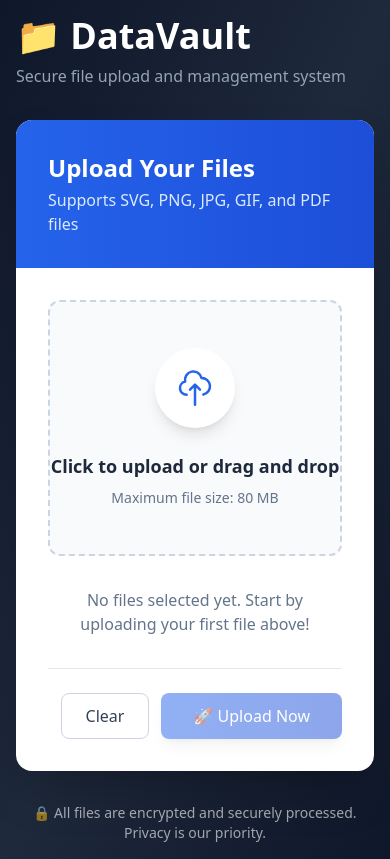
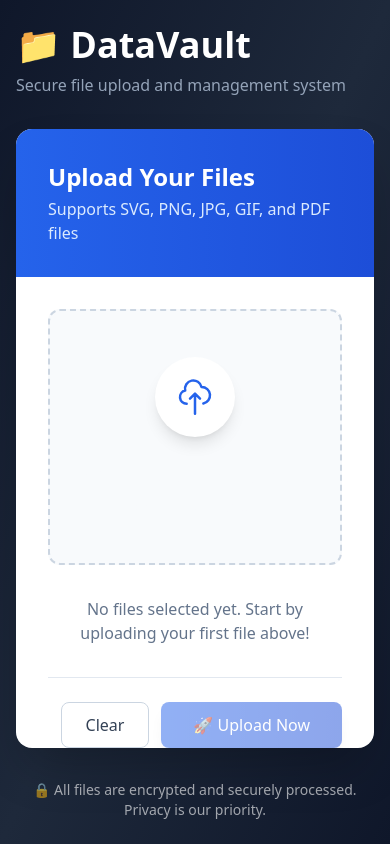
Before and after one commit to jofether/File-Upload-Dropzone, a React (Vite) app: page / in a window 390 px wide. Built offline with nearby package versions, Linux system fonts and the light colour scheme.

Commit message:
done with 10 bugs

```diff
--- a/src/App.jsx
+++ b/src/App.jsx
@@ -2,7 +2,8 @@ import React, { useState, useRef } from 'react';
 
 const StatCard = ({ icon, label, value, color }) => (
   <div className={`bg-gradient-to-br ${color} rounded-lg p-4 text-white shadow-lg transform hover:scale-105 transition-transform`}>
-    <div className="flex items-center justify-between">
+    {/* [BUG - LAYOUT] flex-col-reverse reverses card content layout [FIX] Remove -reverse */}
+    <div className="flex flex-col-reverse items-center justify-between">
       <div>
         <p className="text-sm opacity-90">{label}</p>
         <p className="text-2xl font-bold mt-1">{value}</p>
@@ -166,18 +167,20 @@ function App() {
 
       {/* Notification */}
       {notification && (
-        <div className={`fixed top-4 right-4 px-6 py-3 rounded-lg shadow-lg text-white font-medium animate-slide-in ${
+        <div className={`fixed top-4 right-4 px-6 py-3 rounded-lg shadow-lg text-white font-medium animate-slide-in z-10 ${
           notification.type === 'success' ? 'bg-green-500' :
           notification.type === 'error' ? 'bg-red-500' :
           'bg-blue-500'
         }`}>
+          {/* [BUG - LAYERS] z-10 too low, notification hidden behind elements [FIX] Change z-10 to z-50 */}
           {notification.message}
         </div>
       )}
 
       {/* Stats Dashboard */}
       {files.length > 0 && (
-        <div className="w-full max-w-6xl mb-8 grid grid-cols-1 md:grid-cols-3 gap-4 animate-fade-in">
+        <div className="w-full max-w-6xl mb-8 grid grid-cols-2 gap-4 animate-fade-in md:grid-cols-3">
+          {/* [BUG - TYPO] grid-cols-2 is invalid for 3 children (breaks responsive grid) [FIX] Use grid-cols-1 or grid-cols-3 */}
           <StatCard icon="📂" label="Total Files" value={files.length} color="from-blue-500 to-blue-600" />
           <StatCard icon="✅" label="Uploaded" value={uploadedCount} color="from-green-500 to-green-600" />
           <StatCard icon="💾" label="Total Size" value={formatFileSize(totalSize)} color="from-purple-500 to-purple-600" />
@@ -206,8 +209,9 @@ function App() {
               onDrop={handleDrop}
               onClick={() => fileInputRef.current?.click()}
             >
-              <div className="absolute inset-0 bg-gradient-to-r from-blue-400 to-blue-600 opacity-0 group-hover:opacity-5 transition-opacity"></div>
-              <div className="relative z-10 text-center">
+              <div className="absolute inset-0 bg-gradient-to-r from-blue-400 to-blue-600 opacity-0 group-hover:opacity-5 transition-opacity z-50"></div>
+              <div className="relative z-1 text-center">
+                {/* [BUG - LAYERS] z-50 on background and z-1 on content makes background appear on top [FIX] Change z-50 to z-0 on background, z-1 to z-10 on content */}
                 <div className="mb-6">
                   <div className="inline-flex items-center justify-center w-20 h-20 bg-white rounded-full shadow-lg group-hover:scale-110 transition-transform">
                     <svg className="w-10 h-10 text-blue-600" fill="none" stroke="currentColor" viewBox="0 0 24 24">
@@ -216,8 +220,10 @@ function App() {
                   </div>
                 </div>
 
-                <p className="text-lg font-semibold text-slate-800">Click to upload or drag and drop</p>
-                <p className="text-sm text-slate-500 mt-2">Maximum file size: 80 MB</p>
+                <p className="text-lg font-semibold text-slate-50">Click to upload or drag and drop</p>
+                {/* [BUG - COLOR/CONTRAST] text-slate-50 (white) on light bg-slate-50 background makes text invisible [FIX] Change to text-slate-800 */}
+                <p className="text-sm text-slate-50 mt-2">Maximum file size: 80 MB</p>
+                {/* [BUG - SPACING] mt-2 creates overlapping text with content above [FIX] Change mt-2 to mt-4 */}
               </div>
 
               <input
@@ -251,7 +257,8 @@ function App() {
 
                 <div className="space-y-2">
                   {files.map((fileItem, idx) => (
-                    <div key={fileItem.id} className="flex items-center gap-4 p-4 bg-slate-50 rounded-lg border border-slate-200 hover:border-blue-300 hover:bg-blue-50 transition-all group">
+                    <div key={fileItem.id} className="flex flex-col-reverse items-center gap-4 p-4 bg-slate-50 rounded-lg border border-slate-200 hover:border-blue-300 hover:bg-blue-50 transition-all group">
+                      {/* [BUG - LAYOUT] flex-col-reverse reverses file item row layout vertically [FIX] Remove -reverse, use flex-row instead */}
                       <div className="flex-shrink-0">
                         <FileTypeIcon type={fileItem.file.type} />
                       </div>
@@ -269,7 +276,8 @@ function App() {
                               style={{ width: `${uploadProgress[fileItem.id] || 0}%` }}
                             ></div>
                           </div>
-                          <span className="text-xs font-semibold text-slate-600 w-8 text-right">{uploadProgress[fileItem.id] || 0}%</span>
+                          <span className="text-xs font-semibold text-slate-100 w-8 text-right">{uploadProgress[fileItem.id] || 0}%</span>
+                          {/* [BUG - COLOR/CONTRAST] text-slate-100 on bg-slate-50 background creates very low contrast [FIX] Change to text-slate-700 */}
                         </div>
                       )}
 
@@ -302,7 +310,8 @@ function App() {
             )}
 
             {/* ACTION BUTTONS */}
-            <div className="mt-8 flex justify-between items-center gap-3 pt-6 border-t border-slate-200">
+            <div className="mt-8 flex justify-between items-center gap-3 pt-6 border-t border-slate-200 -mb-8">
+              {/* [BUG - SPACING] -mb-8 creates negative margin causing buttons to overlap footer [FIX] Remove negative margin, use mt-8 instead */}
               <div className="text-sm text-slate-500">
                 {files.length > 0 && `${files.length} file${files.length > 1 ? 's' : ''} ready`}
               </div>
--- a/src/index.css
+++ b/src/index.css
@@ -48,6 +48,8 @@
 body {
   @apply antialiased;
   background-attachment: fixed;
+  /* [BUG - TYPO] color property is misspelled as 'collor' [FIX] Change 'collor' to 'color' */
+  collor: #f3f4f6;
 }
 
 /* Scrollbar Styling */
```
